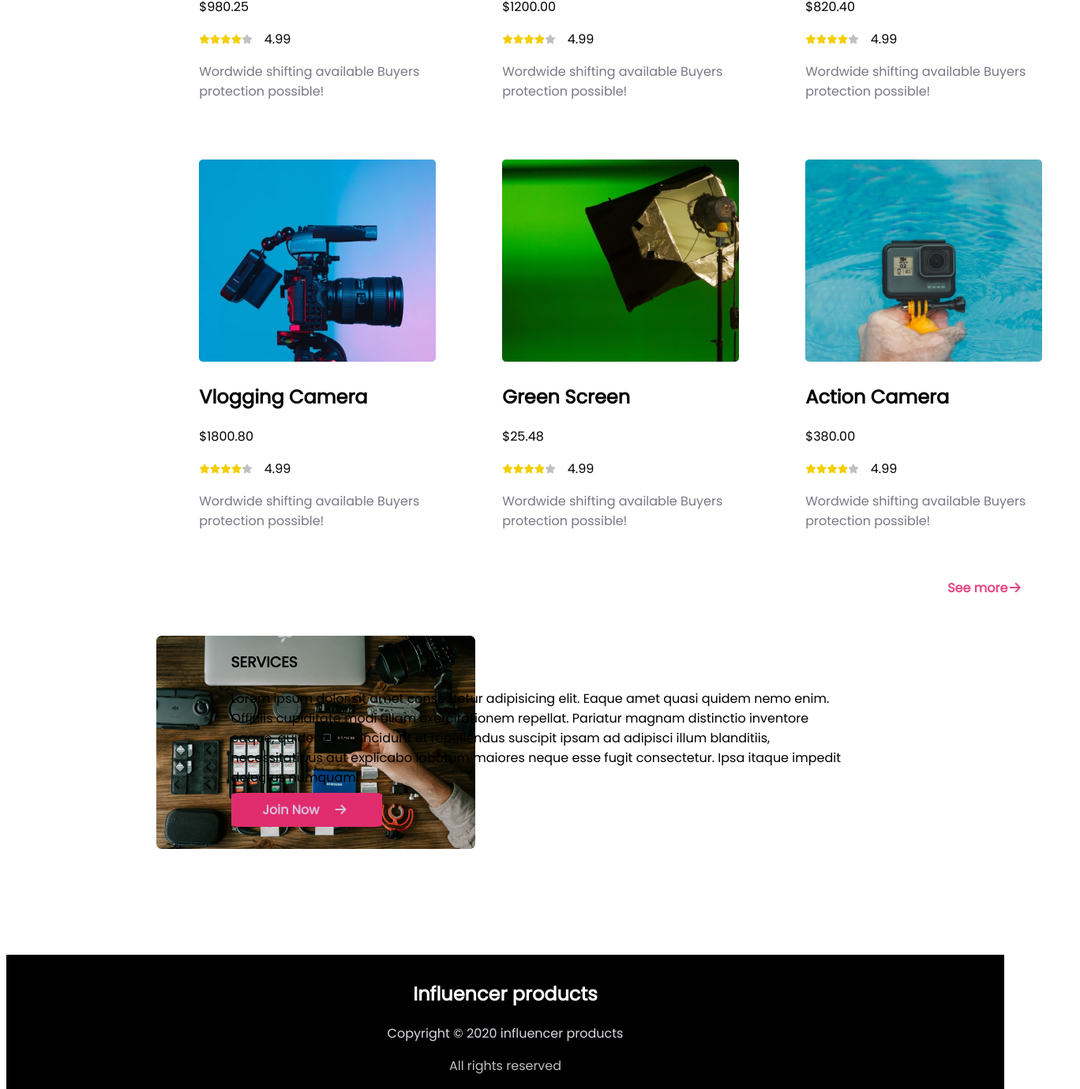
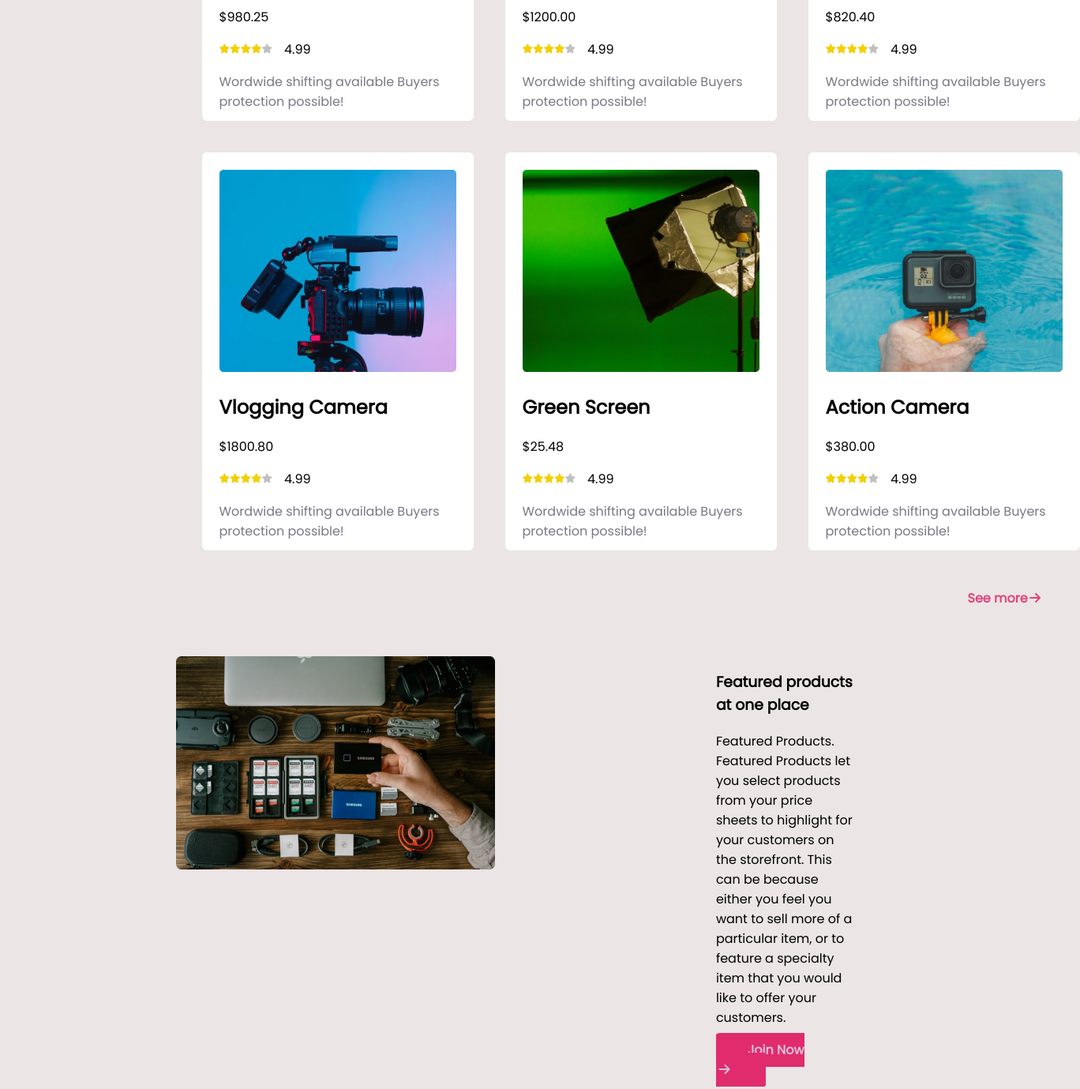
Before and after one commit to habibahmed12345/Assignment-2, a plain HTML site: page index.html in a window 1280 px wide. Shown: the part 2262-3641 px from the top of the page at 79% size, 1368 px wide, since content can reach past the window. Drawn offline with Linux system fonts and the light colour scheme; a web font is replaced by a local one.

Commit message:
third part added

```diff
--- a/index.html
+++ b/index.html
@@ -19,7 +19,8 @@
                     <li><a href="Sing up"></a></li>
                     <li><a href="login"></a></li>
                     <li><a href=""><i class="fas fa-search"></i></a></li>
-                    <li><a href=""><i class="fas fa-shopping-cart"></i></a></li>
+                    <li><a href=""><i class="fas fa-shopping-cart"></i>
+                    </a></li>
                 </ul>
             </nav>
            <section class="container">
@@ -205,8 +206,9 @@
                     <img src="images/gear.png" alt="">
                    </div>
                    <div class="products-place">
-                    <h1>SERVICES</h1>
-                    <P>Lorem ipsum dolor sit amet consectetur adipisicing elit. Eaque amet quasi quidem nemo enim. Officiis cupiditate modi ullam exercitationem repellat. Pariatur magnam distinctio inventore eaque, quidem ipsa incidunt et repellendus suscipit ipsam ad adipisci illum blanditiis, necessitatibus aut explicabo laborum maiores neque esse fugit consectetur. Ipsa itaque impedit delectus numquam!</P>
+                    <h1>Featured products at one place</h1>
+                    <P>Featured Products. Featured Products let you select products from your price sheets to highlight for your customers on the storefront. This can be because either you feel you want to sell more of a particular item, or to feature a specialty item that you would like to offer your customers.
+                    </P>
                     <a class="join-now" href="">Join Now <i class="fas fa-arrow-right"></i></a>
                    </div>
                </article>
--- a/style.css
+++ b/style.css
@@ -1,19 +1,20 @@
-/*------------------font---------------------*/
-@import url('https://fonts.googleapis.com/css2?family=Poppins&display=swap');
+/*------------------font---------------------
+------------------------------------------*/
+
+@import url('https://fonts.googleapis.com/css2?family=Anton&family=Josefin+Sans&family=Luxurious+Roman&family=Merriweather&family=Poppins&display=swap');
 
 body{
     font-family: 'Anton', sans-serif;
+    font-family: 'Josefin Sans', sans-serif;
     font-family: 'Luxurious Roman', cursive;
-    font-family: 'Josefin Sans', sans-serif;
     font-family: 'Merriweather', serif;
-    font-family: 'Poppins', sans-serif
+    font-family: 'Poppins', sans-serif;
+    background-color: #ebe5e5fd;
 
 }
 
-
-
 .h1-font {
-    font-size: 6s0px;
+    font-size: 65px;
 
 }
 
@@ -84,8 +85,8 @@ body{
     display: grid;
     grid-template-columns: repeat(3, 1fr);
 
-    padding-left: 8%;
-    margin: 8%;
+    padding-left: 9%;
+    margin: 9%;
     padding-right: 10%;
 
 
@@ -100,7 +101,7 @@ body{
     padding-left: 20px;
     padding-right: 20px;
     border: 2px solid white;
-    border-radius: 5px;
+    border-radius: 6px;
 
 }
 
@@ -148,13 +149,14 @@ span {
 /*-------------optional part-------------
 ---------------------------------------*/
 .featured-image {
-    width: 95px;
+
+    padding-right: 280px;
 }
 
 .featured{
     display: flex;
     justify-content: center;
-    padding-left: 15%;
+    padding-left: 17%;
     padding-right: 15%;
     padding-bottom: 10%;
 }
```
